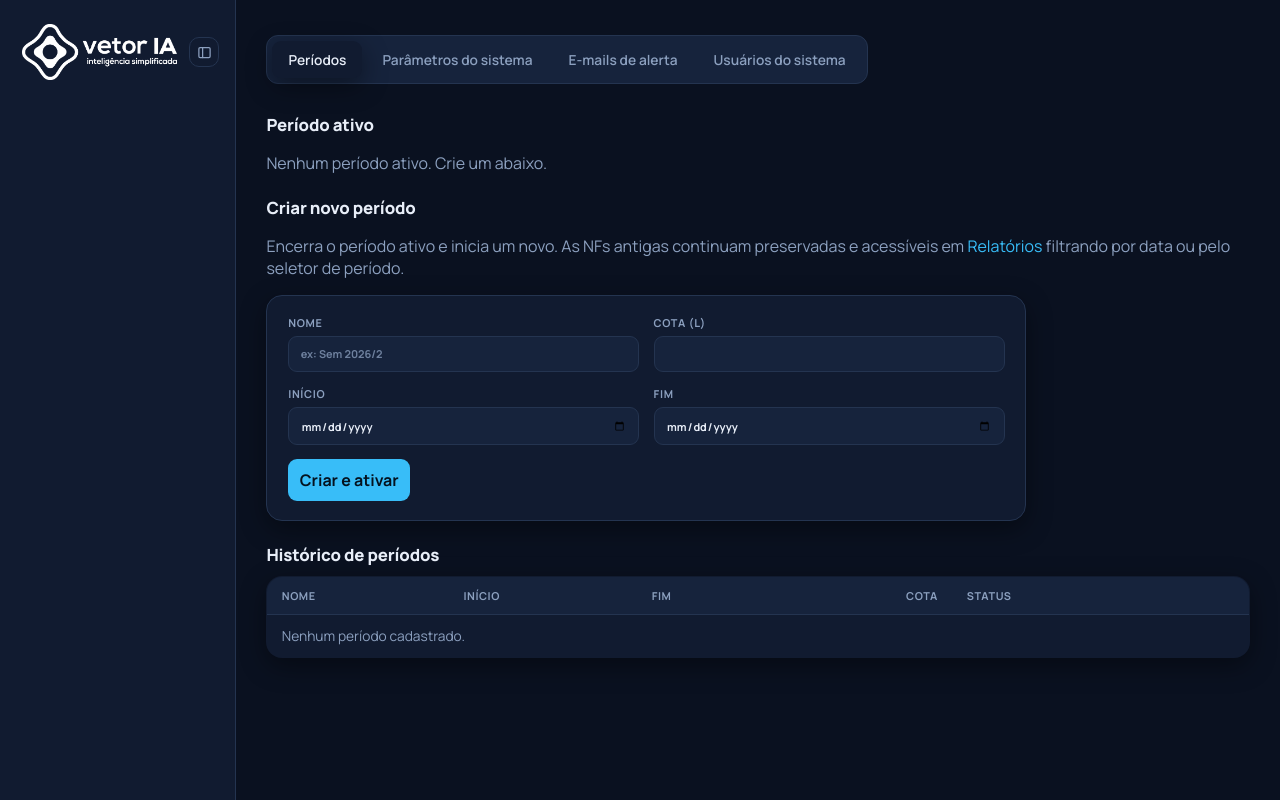
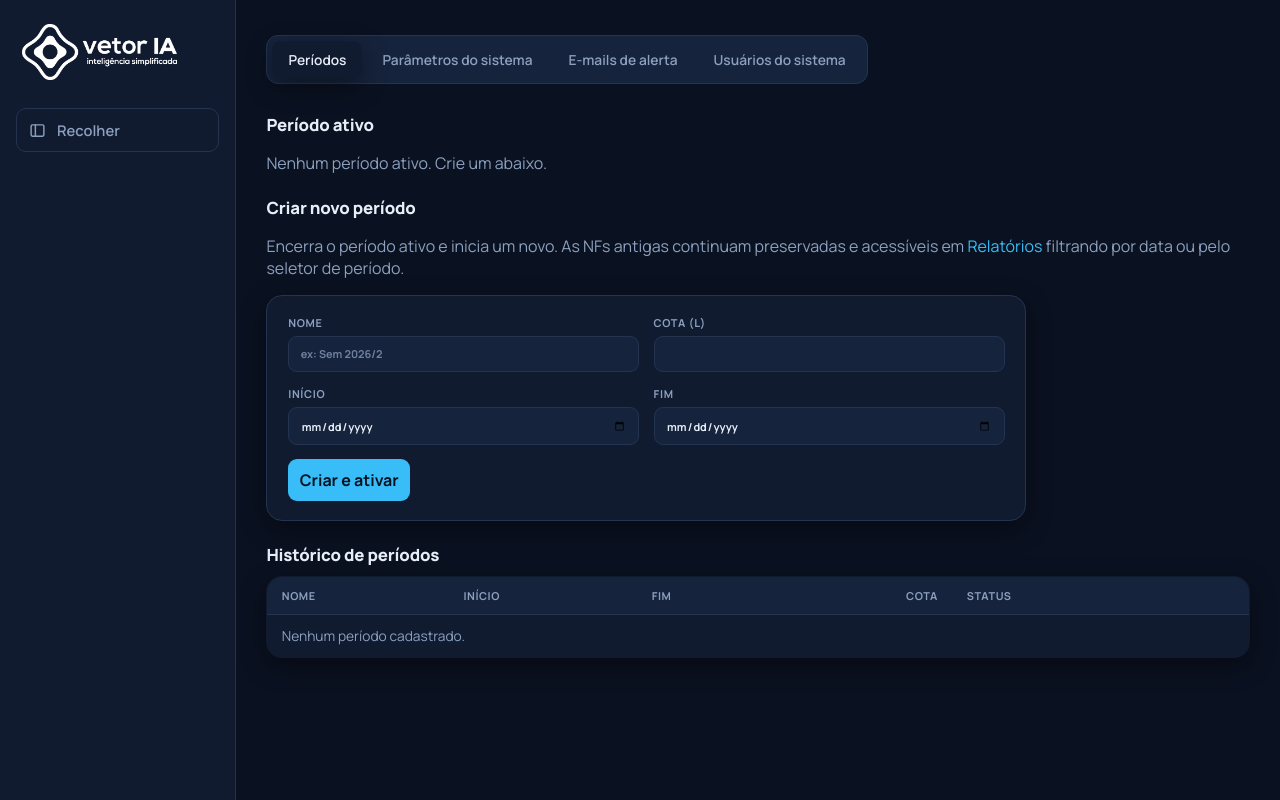
Before and after one commit to caicrangel/claude_code, a FastAPI app: template app/templates/configuracao.html in a window 1280 px wide. Run offline with FastAPI, Linux system fonts and the light colour scheme; the template is opened without the code that fills it, so the values that code supplies are empty; parts of the project's set-up code (start-up, migrations or seed data) failed here and were passed over.

Commit message:
Move collapse button below logo with "Recolher" label; keep logo when collapsed

```diff
--- a/app/static/app.css
+++ b/app/static/app.css
@@ -69,23 +69,23 @@ h3 { font-weight: 700; }
   position: sticky; top: 0; height: 100vh;
   transition: width 0.18s ease, padding 0.18s ease;
 }
-.brand-row { display: flex; align-items: center; gap: 6px; }
 .sidebar .brand {
   display: flex; align-items: center; gap: 0.6rem;
-  padding: 4px 6px; min-height: 44px; flex: 1; min-width: 0;
+  padding: 4px 6px; min-height: 44px; min-width: 0;
 }
 .sidebar .brand:hover { text-decoration: none; }
 .sidebar .brand .logo { width: 100%; max-width: 190px; height: auto; max-height: 56px; object-fit: contain; object-position: left center; }
 .sidebar .brand .brand-fallback { font-weight: 800; font-size: 1.15rem; letter-spacing: -0.02em; color: var(--text); }
 
 .sidebar-collapse {
-  flex: none; width: 30px; height: 30px; padding: 0;
-  display: inline-flex; align-items: center; justify-content: center;
-  background: transparent; border: 1px solid var(--border); border-radius: var(--radius-sm);
-  color: var(--muted); cursor: pointer;
+  display: flex; align-items: center; gap: 11px;
+  padding: 11px 12px; border-radius: var(--radius-sm);
+  background: transparent; border: 1px solid var(--border);
+  color: var(--muted); font-weight: 600; font-size: 0.92rem;
+  cursor: pointer; width: 100%; text-align: left; font-family: inherit;
 }
 .sidebar-collapse:hover { border-color: var(--accent); color: var(--accent); filter: none; }
-.sidebar-collapse .ico { width: 15px; height: 15px; }
+.sidebar-collapse .ico { width: 17px; height: 17px; flex: none; }
 
 .side-nav { display: flex; flex-direction: column; gap: 4px; }
 .side-nav a {
@@ -113,11 +113,12 @@ h3 { font-weight: 700; }
 .side-user .su-role { font-size: 0.68rem; color: var(--muted); }
 
 /* === Sidebar recolhida === */
-:root[data-sidebar="collapsed"] .sidebar { width: 72px; padding-left: 12px; padding-right: 12px; }
-:root[data-sidebar="collapsed"] .brand-row { flex-direction: column; gap: 10px; }
-:root[data-sidebar="collapsed"] .sidebar .brand { display: none; }
-:root[data-sidebar="collapsed"] .sidebar-collapse { align-self: center; }
+:root[data-sidebar="collapsed"] .sidebar { width: 76px; padding-left: 10px; padding-right: 10px; }
+:root[data-sidebar="collapsed"] .sidebar .brand { justify-content: center; padding: 4px 0; }
+:root[data-sidebar="collapsed"] .sidebar .brand .logo { max-width: 100%; }
+:root[data-sidebar="collapsed"] .sidebar-collapse { justify-content: center; padding: 11px 0; }
 :root[data-sidebar="collapsed"] .side-nav a { justify-content: center; padding: 11px 0; }
+:root[data-sidebar="collapsed"] .sidebar-collapse .txt,
 :root[data-sidebar="collapsed"] .side-nav a .txt,
 :root[data-sidebar="collapsed"] .side-foot .txt,
 :root[data-sidebar="collapsed"] .side-user .su-name,
--- a/app/templates/base.html
+++ b/app/templates/base.html
@@ -9,7 +9,7 @@
   <link rel="preconnect" href="https://fonts.googleapis.com">
   <link rel="preconnect" href="https://fonts.gstatic.com" crossorigin>
   <link href="https://fonts.googleapis.com/css2?family=Manrope:wght@400;500;600;700;800&display=swap" rel="stylesheet">
-  <link rel="stylesheet" href="/static/app.css?v=21">
+  <link rel="stylesheet" href="/static/app.css?v=22">
   <script>
     // tema e recolhimento da sidebar aplicados antes da pintura para evitar flash
     (function(){
@@ -51,7 +51,6 @@
 <body class="{% block bodyclass %}{% endblock %}">
   {% block sidebar %}
   <aside class="sidebar">
-    <div class="brand-row">
     <a class="brand" href="/dashboard">
       {% if logo_urls and (logo_urls.light or logo_urls.dark) %}
         {% if logo_urls.light %}
@@ -69,8 +68,8 @@
     </a>
     <button type="button" class="sidebar-collapse" onclick="toggleSidebar()" title="Recolher/expandir menu" aria-label="Recolher menu">
       <svg class="ico" viewBox="0 0 24 24" fill="none" stroke="currentColor" stroke-width="2" stroke-linecap="round" stroke-linejoin="round"><rect x="3" y="4" width="18" height="16" rx="2"/><line x1="9" y1="4" x2="9" y2="20"/></svg>
+      <span class="txt">Recolher</span>
     </button>
-    </div>
     {% if current_user %}
     <nav class="side-nav">
       <a href="/dashboard" class="{% if request.path.startswith('/dashboard') %}is-active{% endif %}">
```
Lines whose indentation alone changed are shown as unchanged.
